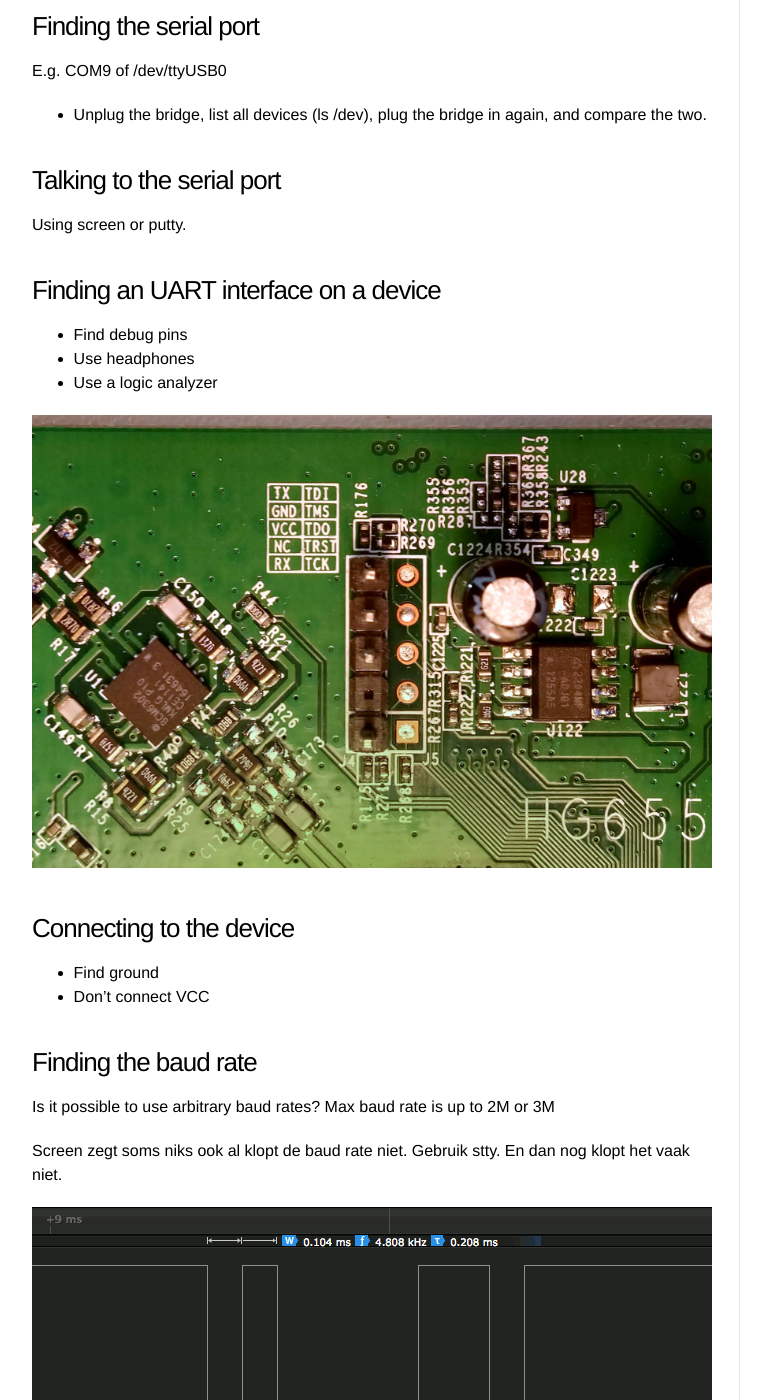
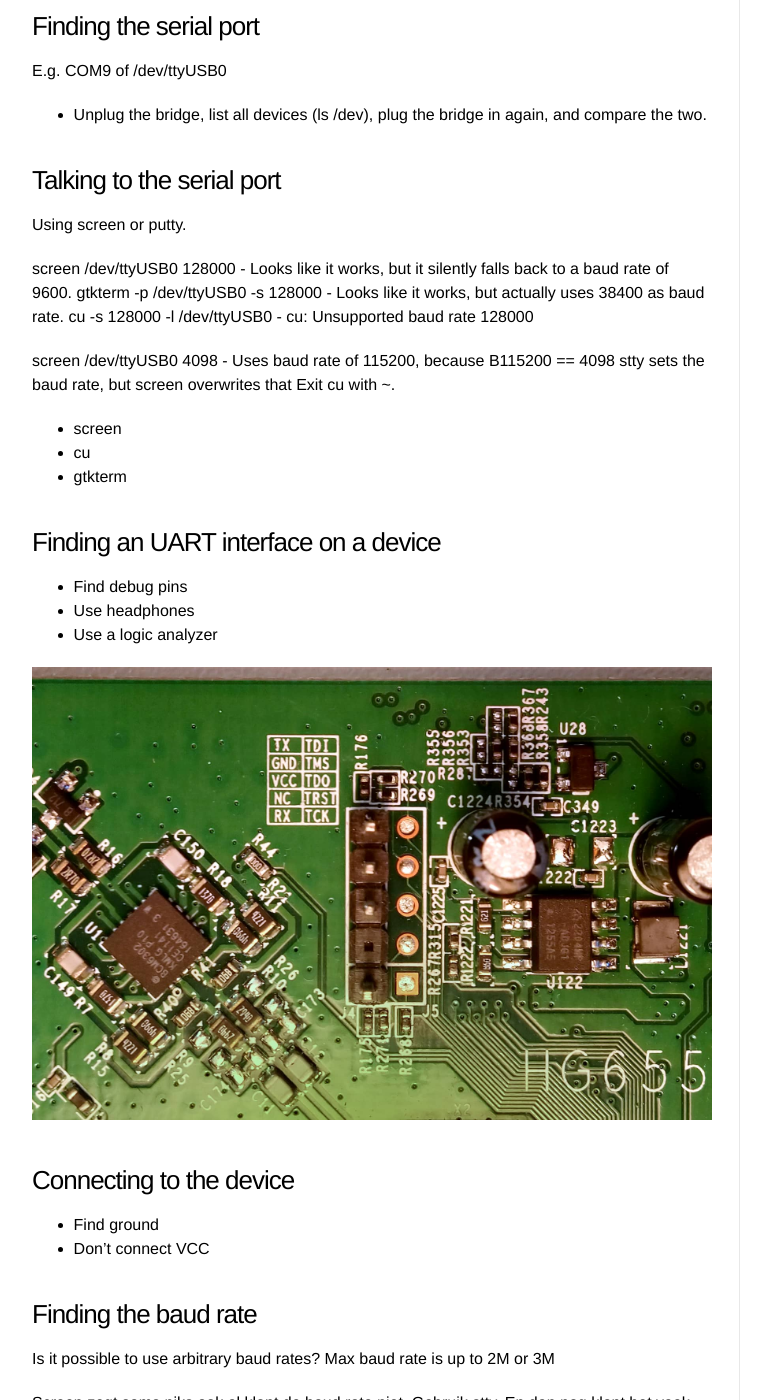
Before and after one commit to Sjord/Sjord.github.io, a Jekyll site: the page built from _posts/2018-11-24-usb-to-serial-uart.md, in a window 1280 px wide and 1400 px high, scrolled down 4743 px. Shown: the whole window, without its empty margins (108-879 px from the left). Built offline with Jekyll 4.4.1, drawn with Linux system fonts in a browser that asks for light colours; some of the changed text lies outside the part shown.

Commit message:
Add some notes about screen and baud rate

```diff
--- a/_posts/2018-11-24-usb-to-serial-uart.md
+++ b/_posts/2018-11-24-usb-to-serial-uart.md
@@ -127,6 +127,18 @@
 
 Using screen or putty.
 
+screen /dev/ttyUSB0 128000 - Looks like it works, but it silently falls back to a baud rate of 9600.
+gtkterm -p /dev/ttyUSB0 -s 128000 - Looks like it works, but actually uses 38400 as baud rate.
+cu -s 128000 -l /dev/ttyUSB0 - cu: Unsupported baud rate 128000
+
+screen /dev/ttyUSB0 4098 - Uses baud rate of 115200, because B115200 == 4098
+stty sets the baud rate, but screen overwrites that
+Exit cu with ~.
+
+* screen
+* cu
+* gtkterm
+
 ### Finding an UART interface on a device
 
 * Find debug pins
```
Also changed, not shown: other parts of _posts/2018-11-24-usb-to-serial-uart.md (+3 -0 lines).
